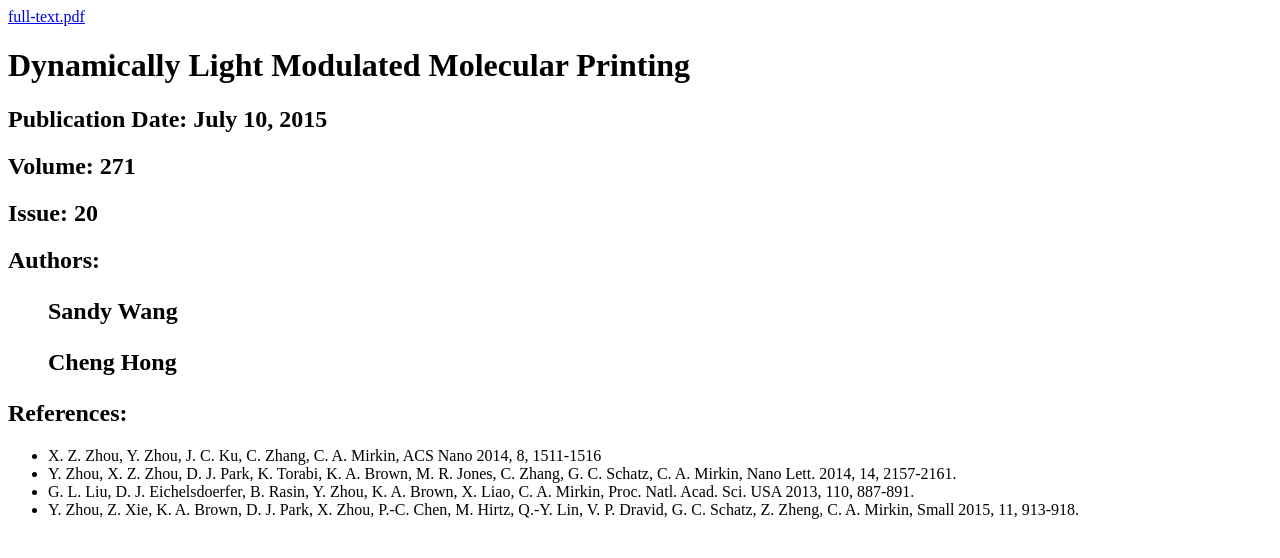
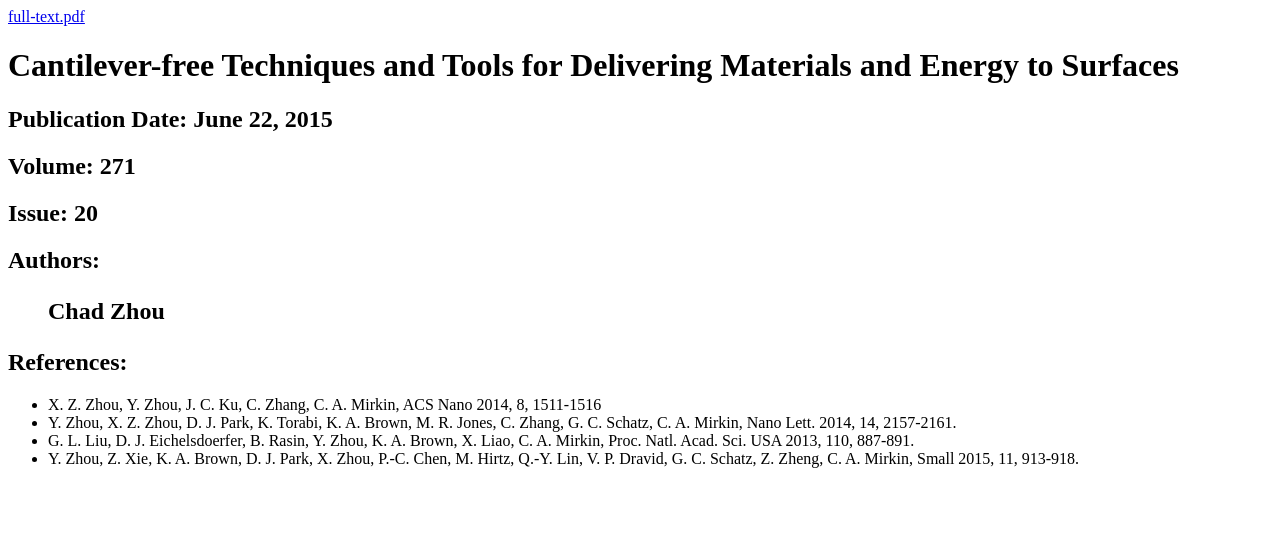
Before and after one commit to chijuzipi/advancednanofab, a plain HTML site: page index.html in a window 1280 px wide. Drawn offline with Linux system fonts and the light colour scheme.

Commit message:
title changed

```diff
--- a/index.html
+++ b/index.html
@@ -14,13 +14,12 @@
 </head>
 <body>
   <a href="my_paper.pdf">full-text.pdf</a>
-  <h1> Dynamically Light Modulated Molecular Printing </h1>
-  <h2> Publication Date: July 10, 2015</h2>
+  <h1> Cantilever-free Techniques and Tools for Delivering Materials and Energy to Surfaces</h1>
+  <h2> Publication Date: June 22, 2015</h2>
   <h2> Volume: 271 </h2>
   <h2> Issue: 20 </h2>
   <h2> Authors: <h2>
-  <ul> Sandy Wang</ul>
-  <ul> Cheng Hong </ul>
+  <ul> Chad Zhou</ul>
   <h2> References: </h2>
   <ul>
     <li>X. Z. Zhou, Y. Zhou, J. C. Ku, C. Zhang, C. A. Mirkin, ACS Nano 2014, 8, 1511-1516</li>
```
